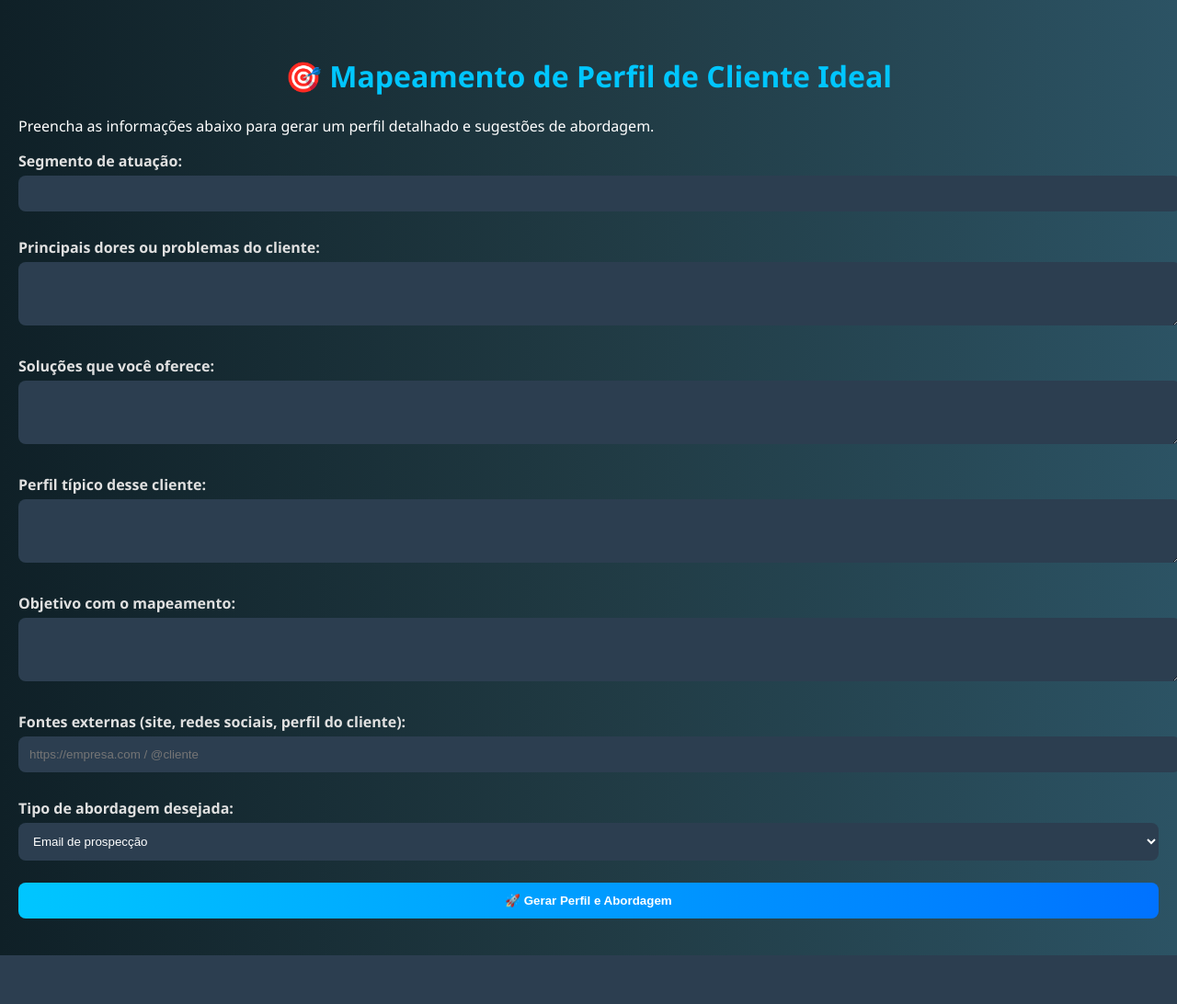
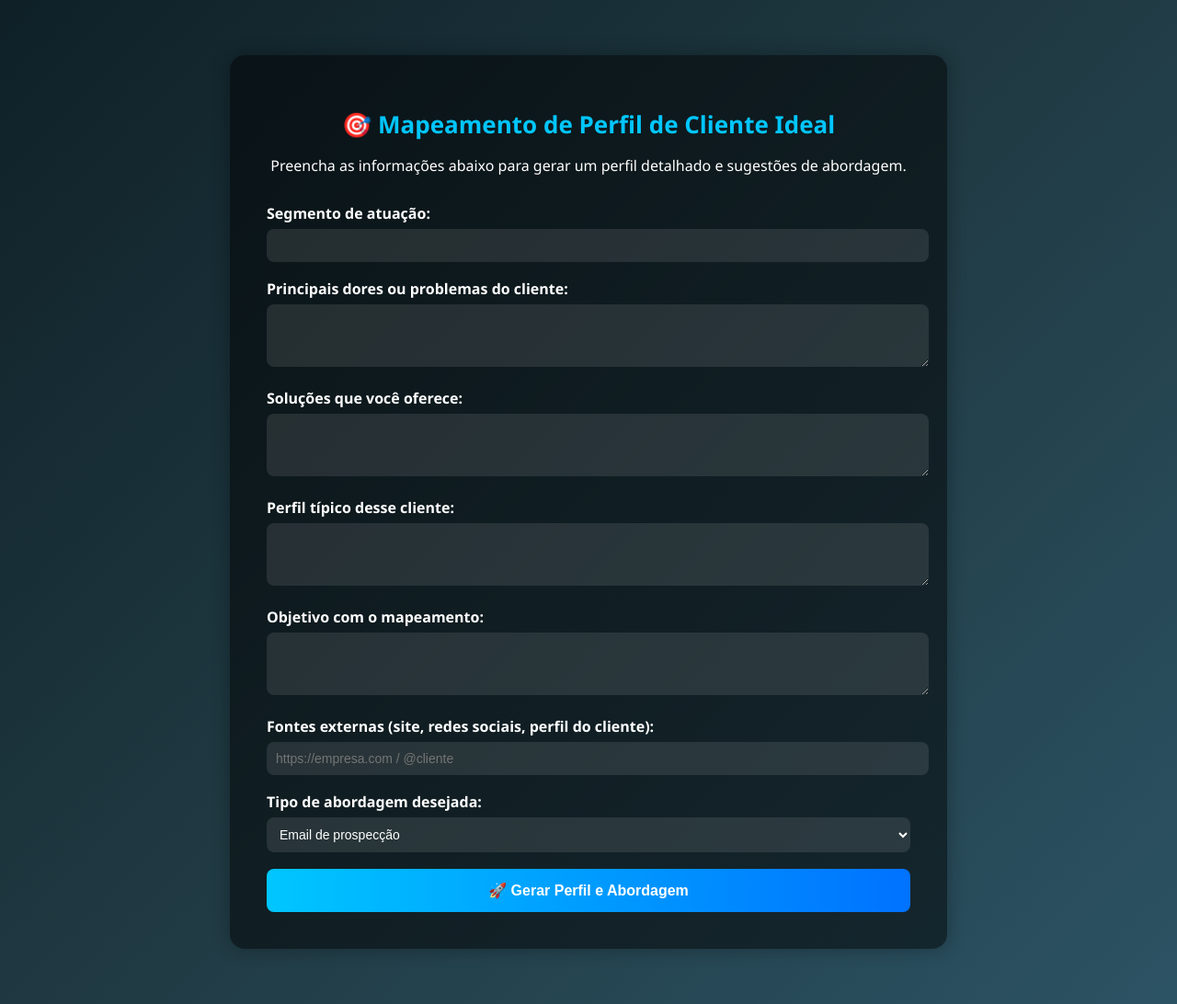
Before and after one commit to lega-nft/mentorvirtual, a FastAPI app: page /cliente in a window 1280 px wide. Shown: the whole page at 92% size. Before the commit the page ends 1039 px from the top, so only its background shows below. Run offline with FastAPI, Linux system fonts and the light colour scheme.

Commit message:
Update style.css

```diff
--- a/static/style.css
+++ b/static/style.css
@@ -1,54 +1,50 @@
-body {
+body.dark-gradient-bg {
+  background: linear-gradient(135deg, #0f2027, #203a43, #2c5364);
+  font-family: 'Segoe UI', Tahoma, Geneva, Verdana, sans-serif;
+  color: white;
   margin: 0;
-  font-family: 'Segoe UI', Tahoma, Geneva, Verdana, sans-serif;
-  background: linear-gradient(to right, #0f2027, #203a43, #2c5364);
-  color: #ffffff;
+  padding: 0;
 }
 
-.dark-gradient-bg {
-  background: linear-gradient(to right, #0f2027, #203a43, #2c5364);
-  min-height: 100vh;
-  padding: 40px 20px;
+.form-container {
+  max-width: 700px;
+  margin: 60px auto;
+  background: rgba(0, 0, 0, 0.5);
+  padding: 40px;
+  border-radius: 16px;
+  box-shadow: 0 0 20px rgba(0,0,0,0.3);
 }
 
-.container {
-  background-color: rgba(0, 0, 0, 0.5);
-  padding: 30px 40px;
-  border-radius: 16px;
-  max-width: 800px;
-  margin: 0 auto;
-  box-shadow: 0 0 15px rgba(0,0,0,0.4);
-}
-
-h1, h2 {
+.form-title {
   text-align: center;
+  font-size: 26px;
+  margin-bottom: 10px;
   color: #00c6ff;
 }
 
-.subtitle {
+.form-subtitle {
   text-align: center;
-  margin-bottom: 20px;
-  color: #cccccc;
+  margin-bottom: 30px;
+  font-size: 16px;
 }
 
 .form label {
   display: block;
-  margin-top: 16px;
-  margin-bottom: 5px;
-  color: #e0e0e0;
-  font-weight: 600;
+  margin-bottom: 6px;
+  font-weight: bold;
 }
 
 .form input,
 .form textarea,
 .form select {
   width: 100%;
-  padding: 12px;
+  padding: 10px;
+  margin-bottom: 18px;
   border-radius: 8px;
   border: none;
-  margin-bottom: 12px;
-  background-color: #2c3e50;
-  color: #fff;
+  background: rgba(255, 255, 255, 0.1);
+  color: white;
+  font-size: 14px;
 }
 
 .form textarea {
@@ -56,84 +52,18 @@ h1, h2 {
 }
 
 .form button {
+  width: 100%;
+  padding: 14px;
   background: linear-gradient(to right, #00c6ff, #0072ff);
   color: white;
+  border: none;
   font-weight: bold;
-  padding: 12px 20px;
-  border: none;
   border-radius: 8px;
+  font-size: 16px;
   cursor: pointer;
-  width: 100%;
-  margin-top: 12px;
   transition: 0.3s ease;
 }
 
 .form button:hover {
-  filter: brightness(1.1);
+  background: linear-gradient(to right, #0072ff, #00c6ff);
 }
-
-/* RESULTADOS */
-
-.result-container {
-  background-color: rgba(0, 0, 0, 0.5);
-  padding: 30px 40px;
-  border-radius: 16px;
-  max-width: 900px;
-  width: 100%;
-  box-shadow: 0 0 20px rgba(0,0,0,0.4);
-  margin: 40px auto;
-  color: #fff;
-}
-
-.result-title {
-  font-size: 26px;
-  margin-bottom: 20px;
-  text-align: center;
-  color: #00c6ff;
-}
-
-.result-section {
-  margin-bottom: 30px;
-}
-
-.result-section h2 {
-  color: #00c6ff;
-  font-size: 20px;
-  margin-bottom: 10px;
-  border-bottom: 1px solid #0072ff;
-  padding-bottom: 5px;
-}
-
-.result-section p,
-.result-section li {
-  font-size: 16px;
-  line-height: 1.6;
-}
-
-.result-section ul {
-  padding-left: 20px;
-}
-
-.email-block {
-  background-color: rgba(255, 255, 255, 0.03);
-  border: 1px solid #0072ff;
-  border-radius: 10px;
-  padding: 20px;
-  margin-top: 15px;
-  white-space: pre-line;
-  font-family: monospace;
-  font-size: 15px;
-  line-height: 1.7;
-  color: #e0f3ff;
-}
-
-.back-button {
-  display: inline-block;
-  margin-top: 20px;
-  padding: 12px 24px;
-  background: #0072ff;
-  color: white;
-  text-decoration: none;
-  border-radius: 8px;
-  font-weight: 600;
-}
```
